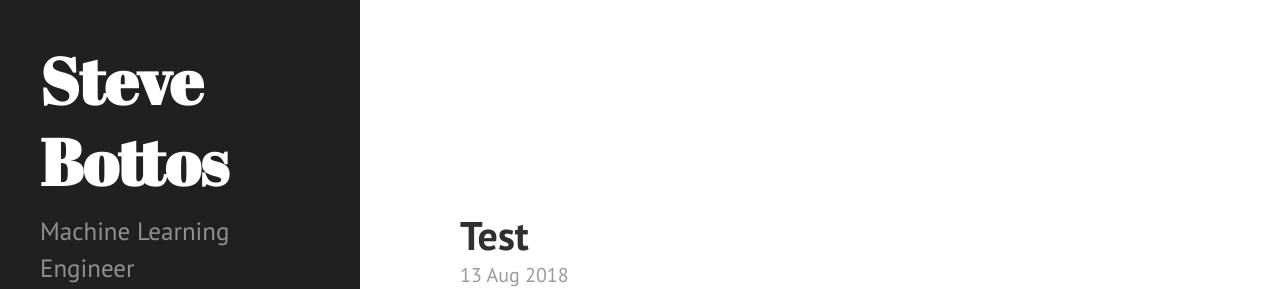
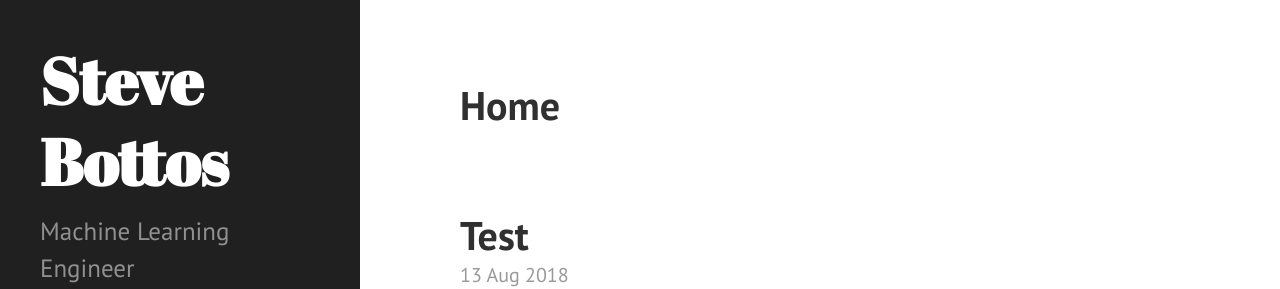
Before and after one commit to stevebottos/stevebottos.github.io, a Jekyll site: the page built from index.html, in a window 1280 px wide. Shown: the top 289 px of the page. Built offline with Jekyll 4.4.1, drawn with Linux system fonts in a browser that asks for light colours; the list of posts is cut into pages by our own code.

Commit message:
Update default.html

```diff
--- a/_layouts/default.html
+++ b/_layouts/default.html
@@ -7,11 +7,10 @@
 
     {% include sidebar.html %}
 
-    <div class="page">
-      <h1 class="page-title">Home</h1>
-    </div>
-
     <div class="content container">
+      <div class="page">
+        <h1 class="page-title">Home</h1>
+      </div>
       {{ content }}
     </div>
 
```
